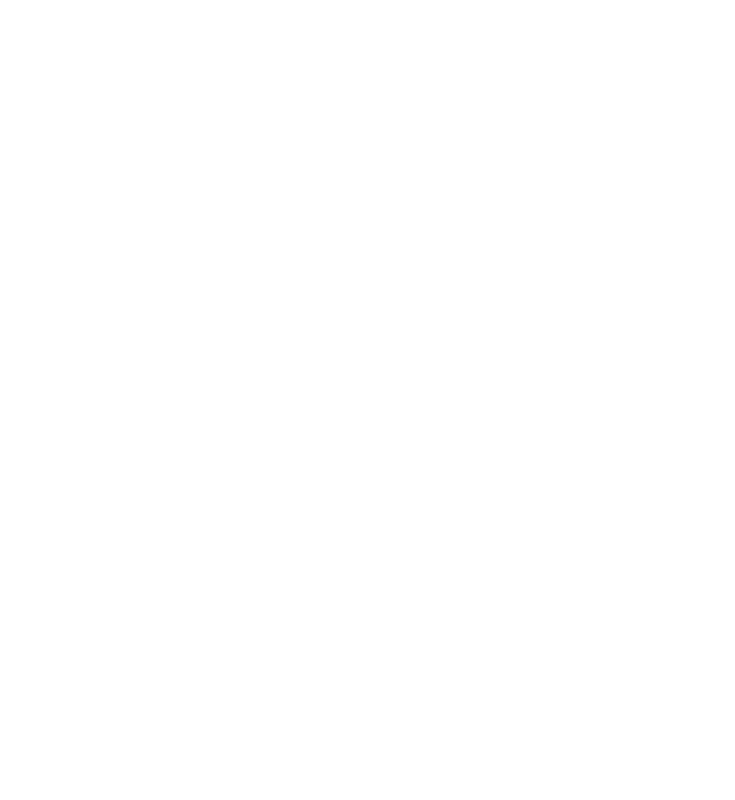
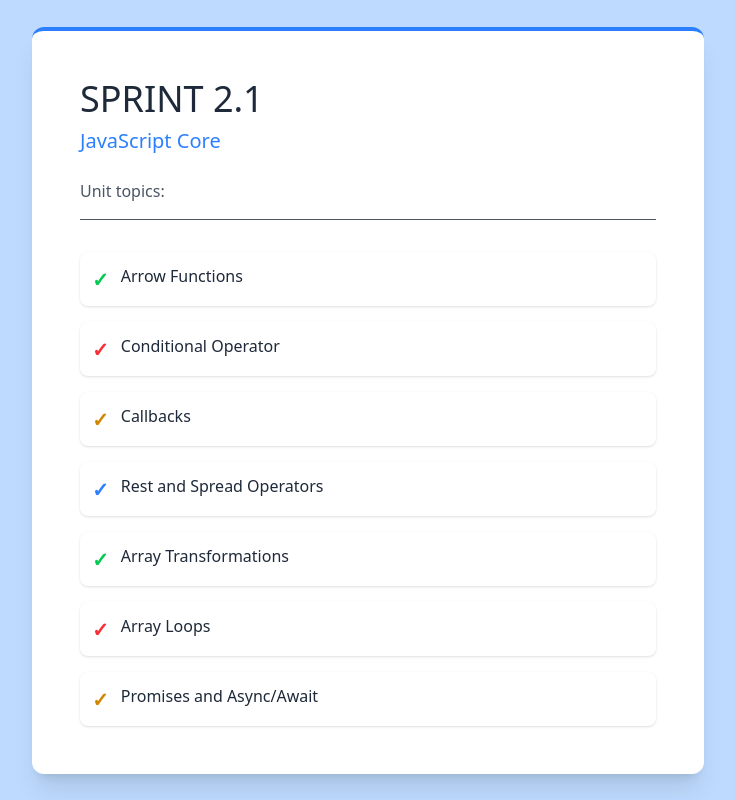
Before and after one commit to blackfel666/sprint-2, a plain HTML site: page ejercicio_1.1/public/index.html in a window 1280 px wide. Shown: the whole page, without its empty margins (272-1007 px from the left). Drawn offline with nearby package versions, Linux system fonts and the light colour scheme; files that its build step writes are made by us from their sources; files whose address does not match are found by name.

Commit message:
add .gitignore and implement Tailwind CSS styles for exercise 1.1

```diff
--- a/ejercicio_1.1/public/index.html
+++ b/ejercicio_1.1/public/index.html
@@ -4,11 +4,58 @@
     <meta charset="UTF-8">
     <meta name="viewport" content="width=device-width, initial-scale=1.0">
     <meta name="author" content="blackfel666"/>
-    <link href="/front_end/sprint_2/ejercicio_1.1/styles/output.css" rel="stylesheet">
+    <link href="/Front_end/sprint-2/ejercicio_1.1/styles/output.css" rel="stylesheet">
     <title>Sprint-2</title>
 </head>
-<body>
+<body
+    class="min-h-screen bg-blue-200 flex items-center justify-center p-6 text-gray-800">
+    <main class="bg-white rounded-xl shadow-xl p-8 md:p-12 max-w-2xl w-full border-t-4 border-blue-500 transform hover:scale-[1.01] transition-transform duration-300">
+        <h1 class="text-3xl md:text-4xl font-light text-gray-800 mb-2">
+            SPRINT 2.1
+        </h1>
+        <p class="text-xl font-medium text-blue-500 mb-6">JavaScript Core</p>
 
+        <p class="text-md text-gray-600 mb-8 border-b pb-4">Unit topics:</p>
+
+        <ul class="space-y-4">
+            <li
+                class="flex items-start gap-3 p-3 bg-white hover:bg-blue-50 transition-colors duration-150 rounded-lg cursor-pointer shadow-sm">
+                <span class="text-green-500 font-extrabold mt-0.5 text-xl">✓</span>
+                <span class="text-base font-medium">Arrow Functions</span>
+            </li>
+            <li
+                class="flex items-start gap-3 p-3 bg-white hover:bg-blue-50 transition-colors duration-150 rounded-lg cursor-pointer shadow-sm">
+                <span class="text-red-500 font-extrabold mt-0.5 text-xl">✓</span>
+                <span class="text-base font-medium">Conditional Operator</span>
+            </li>
+            <li
+                class="flex items-start gap-3 p-3 bg-white hover:bg-blue-50 transition-colors duration-150 rounded-lg cursor-pointer shadow-sm">
+                <span class="text-yellow-600 font-extrabold mt-0.5 text-xl">✓</span>
+                <span class="text-base font-medium">Callbacks</span>
+            </li>
+            <li
+                class="flex items-start gap-3 p-3 bg-white hover:bg-blue-50 transition-colors duration-150 rounded-lg cursor-pointer shadow-sm">
+                <span class="text-blue-500 font-extrabold mt-0.5 text-xl">✓</span>
+                <span class="text-base font-medium">Rest and Spread Operators</span>
+            </li>
+            <li
+                class="flex items-start gap-3 p-3 bg-white hover:bg-blue-50 transition-colors duration-150 rounded-lg cursor-pointer shadow-sm">
+                <span class="text-green-500 font-extrabold mt-0.5 text-xl">✓</span>
+                <span class="text-base font-medium">Array Transformations</span>
+            </li>
+            <li
+                class="flex items-start gap-3 p-3 bg-white hover:bg-blue-50 transition-colors duration-150 rounded-lg cursor-pointer shadow-sm">
+                <span class="text-red-500 font-extrabold mt-0.5 text-xl">✓</span>
+                <span class="text-base font-medium"
+                    >Array Loops</span
+                >
+            </li>
+            <li
+                class="flex items-start gap-3 p-3 bg-white hover:bg-blue-50 transition-colors duration-150 rounded-lg cursor-pointer shadow-sm">
+                <span class="text-yellow-600 font-extrabold mt-0.5 text-xl">✓</span>
+                <span class="text-base font-medium">Promises and Async/Await</span>
+            </li>
+        </ul>
     <script src="/front_end/sprint_2/ejercicio_1.1/src/1_arrow_functions.js"></script>
     <script src="/front_end/sprint_2/ejercicio_1.1/src/2_conditional_operators.js"></script>
     <script src="/front_end/sprint_2/ejercicio_1.1/src/3_callbacks.js"></script>
```
Also changed, not shown: ejercicio_1.1/styles/output.css, 1 other file.
